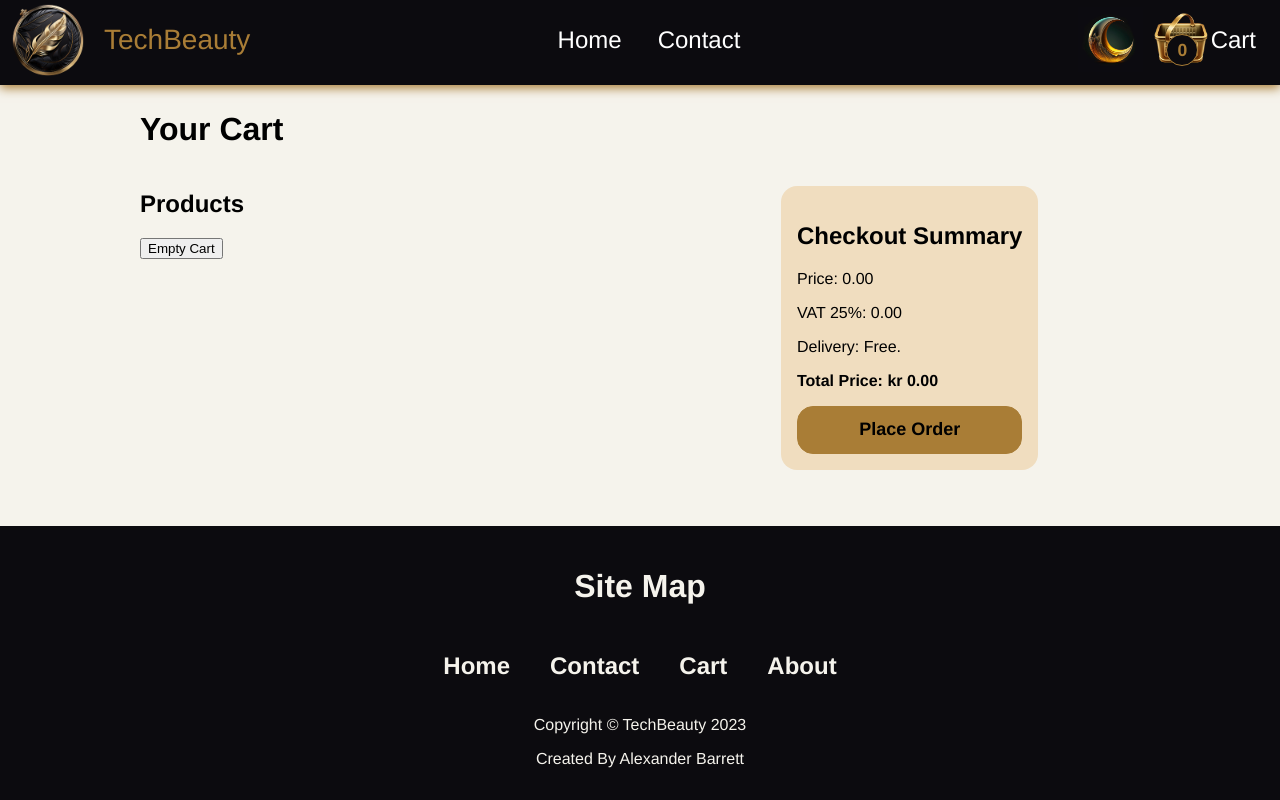
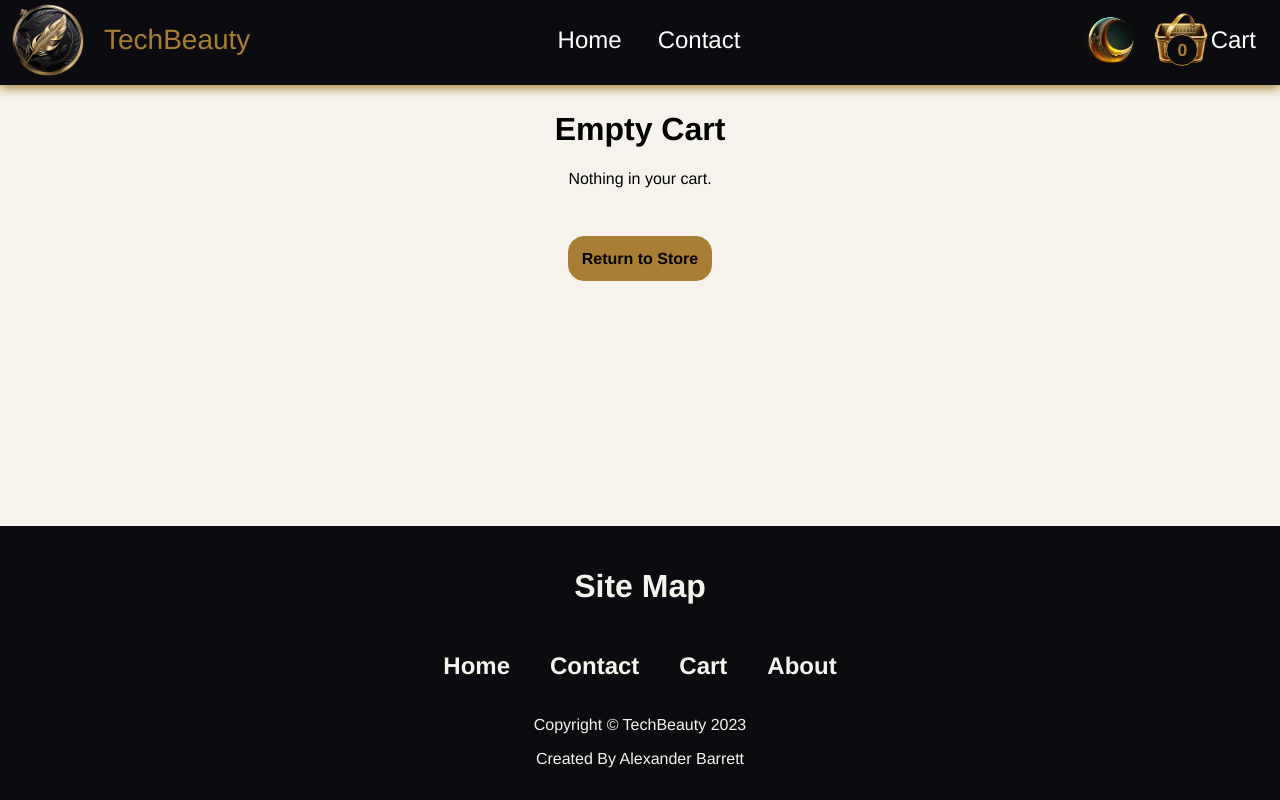
Before and after one commit to Anclagen/TechBeauty, a React (Create React App) app: page /cart in a window 1280 px wide. Built offline with nearby package versions, Linux system fonts and the light colour scheme.

Commit message:
empty cart render added

```diff
--- a/src/pages/CartPage/index.jsx
+++ b/src/pages/CartPage/index.jsx
@@ -13,6 +13,8 @@ import {
   CartCheckoutSection,
   CartCheckoutDetails,
   CartCheckoutButton,
+  EmptyCart,
+  ReturnButton,
 } from "./styles";
 import { useSelector, useDispatch } from "react-redux";
 import { addToCart, removeFromCart, decreaseQuantity, clearCart } from "../../context/cartSlice";
@@ -22,6 +24,15 @@ function CartPage() {
   const cart = useSelector((state) => state.cart);
 
   updateHead("Your Cart", "Your cart page, showing all items you have added.");
+  if (cart.products.length === 0) {
+    return (
+      <EmptyCart>
+        <h1>Empty Cart</h1>
+        <p>Nothing in your cart.</p>
+        <ReturnButton to="/">Return to Store</ReturnButton>
+      </EmptyCart>
+    );
+  }
 
   return (
     <Wrapper>
```
